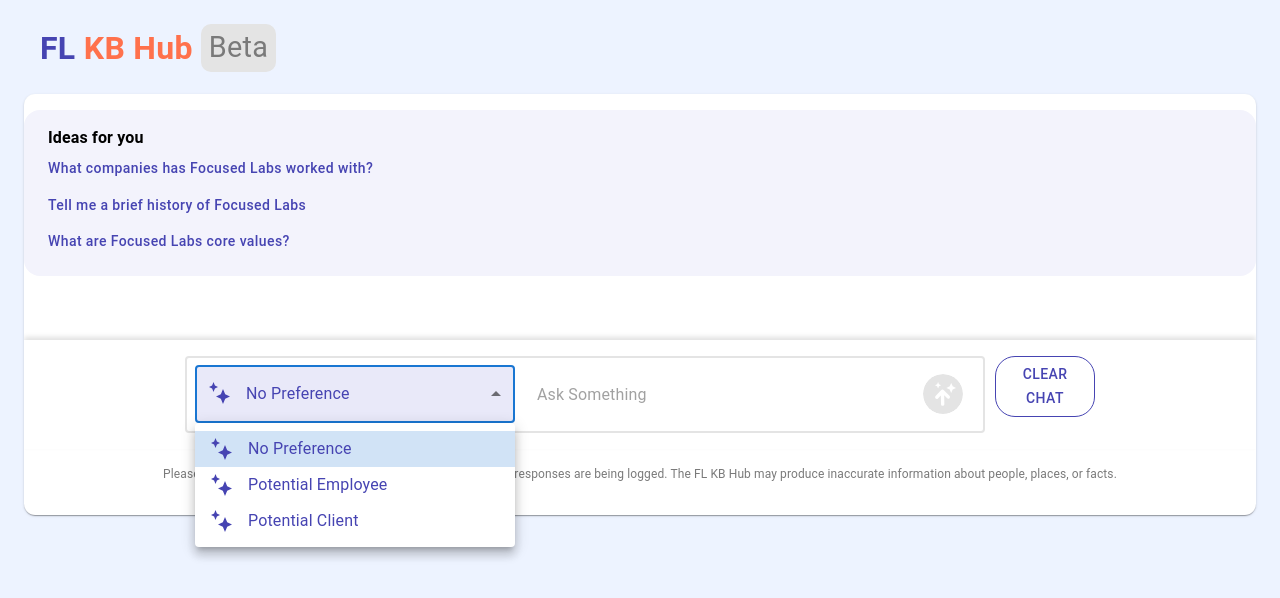
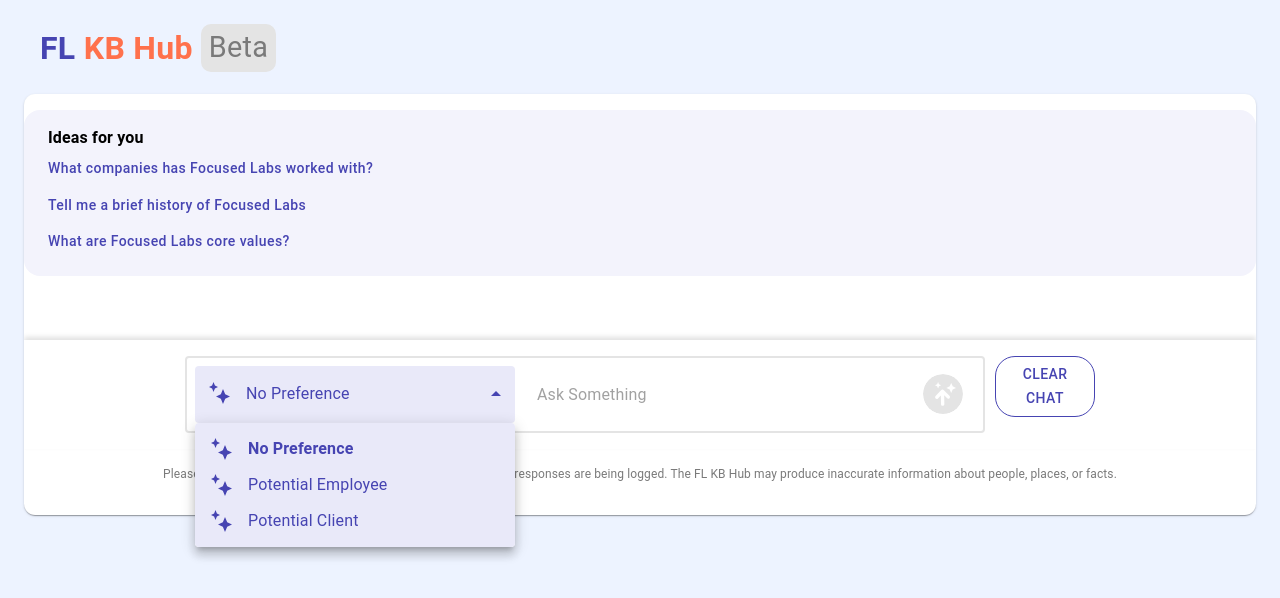
Before and after one commit to focused-labs/ai-knowledge-base-demo-ui, a React (Create React App) app: page / in a window 1280 px wide. Both pictures are taken after a click on the element "No Preference". Shown: the top 598 px of the page. Built offline with nearby package versions, Linux system fonts and the light colour scheme.

Commit message:
Add hover styling to role drop down menu

```diff
--- a/src/components/QueryForm.tsx
+++ b/src/components/QueryForm.tsx
@@ -46,6 +46,11 @@
         {label: "Potential Client", value: "client"},
     ]
 
+    const onFormSubmit = () => {
+        onSubmit()
+        setEnterButtonStatus(EnterButtonState.DISABLED)
+    }
+
     const retrieveEnterButton = () => {
         switch (enterButtonStatus) {
             case EnterButtonState.DISABLED:
@@ -82,6 +87,38 @@
                         width: "20rem",
                         '& .MuiInputBase-input': {
                             display: 'flex',
+                        },
+                        boxShadow: "none",
+                        ".MuiOutlinedInput-notchedOutline, &.MuiOutlinedInput-root:hover .MuiOutlinedInput-notchedOutline, &.MuiOutlinedInput-root.Mui-focused .MuiOutlinedInput-notchedOutline, & fieldset":
+                            {
+                                border: 0,
+                            },
+                        '& .MuiSvgIcon-root': {
+                            color: commonColors.purple600
+                        },
+                        '&:hover': {
+                            backgroundColor: commonColors.purple200,
+                        },
+                    }}
+                    MenuProps={{
+                        autoFocus: false,
+                        sx: {
+                            "&& .Mui-selected": {
+                                '&:hover': {
+                                    backgroundColor: commonColors.purple200,
+                                },
+                                backgroundColor: commonColors.purple100,
+                                "& .MuiTypography-root": {
+                                    fontWeight: 700,
+                                }
+                            },
+                            '& .MuiMenuItem-root:hover': {
+                                backgroundColor: commonColors.purple200,
+                            },
+                            '& .MuiList-root': {
+                                backgroundColor: commonColors.purple100,
+                            },
+                            "& fieldset": {border: 'none'},
                         }
                     }}
                     value={persona}
@@ -89,12 +126,16 @@
                     onChange={e => onPersonaChange(e.target.value)}>
                     {
                         roles.map((role, i) => (
-                            <MenuItem key={i} value={role.value}>
+                            <MenuItem key={i} value={role.value} sx={{backgroundColor: commonColors.purple100}}>
                                 <SparkleIcon style={{
                                     color: commonColors.purple600,
                                     margin: 0,
                                 }}/>
-                                <Typography sx={{ml: 2, color: commonColors.purple600}}>
+                                <Typography sx={{
+                                    ml: 2,
+                                    color: commonColors.purple600,
+
+                                }}>
                                     {role.label}
                                 </Typography>
                             </MenuItem>
@@ -103,6 +144,7 @@
                 </Select>
             </FormControl>
             <TextField
+                value={inputQuery}
                 placeholder="Ask Something"
                 sx={{
                     flex: 1,
@@ -120,7 +162,7 @@
                 }}
                 onKeyDown={e => {
                     if (e.key === 'Enter')
-                        onSubmit()
+                        onFormSubmit()
                 }}
                 onBlur={() => setIsFocused(false)}
 
@@ -135,7 +177,7 @@
                 }}
                 onClick={e => {
                     e.preventDefault();
-                    onSubmit()
+                    onFormSubmit()
                 }}
                 onMouseEnter={() => {
                     if (enterButtonStatus !== EnterButtonState.DISABLED) {
@@ -144,12 +186,16 @@
                     }
                 }}
                 onMouseLeave={() => {
-                    setEnterButtonStatus(previousEnterButtonStatus)
+                    if (inputQuery) {
+                        setEnterButtonStatus(EnterButtonState.ACTIVE)
+                    } else {
+                        setEnterButtonStatus(EnterButtonState.DISABLED)
+                    }
                 }}
                 onMouseDown={() => {
                     setPreviousEnterButtonStatus(enterButtonStatus)
                     setEnterButtonStatus(EnterButtonState.PRESSED)
-                    onSubmit()
+                    onFormSubmit()
                 }}
                 onMouseUp={() => {
                     setEnterButtonStatus(previousEnterButtonStatus)
```
